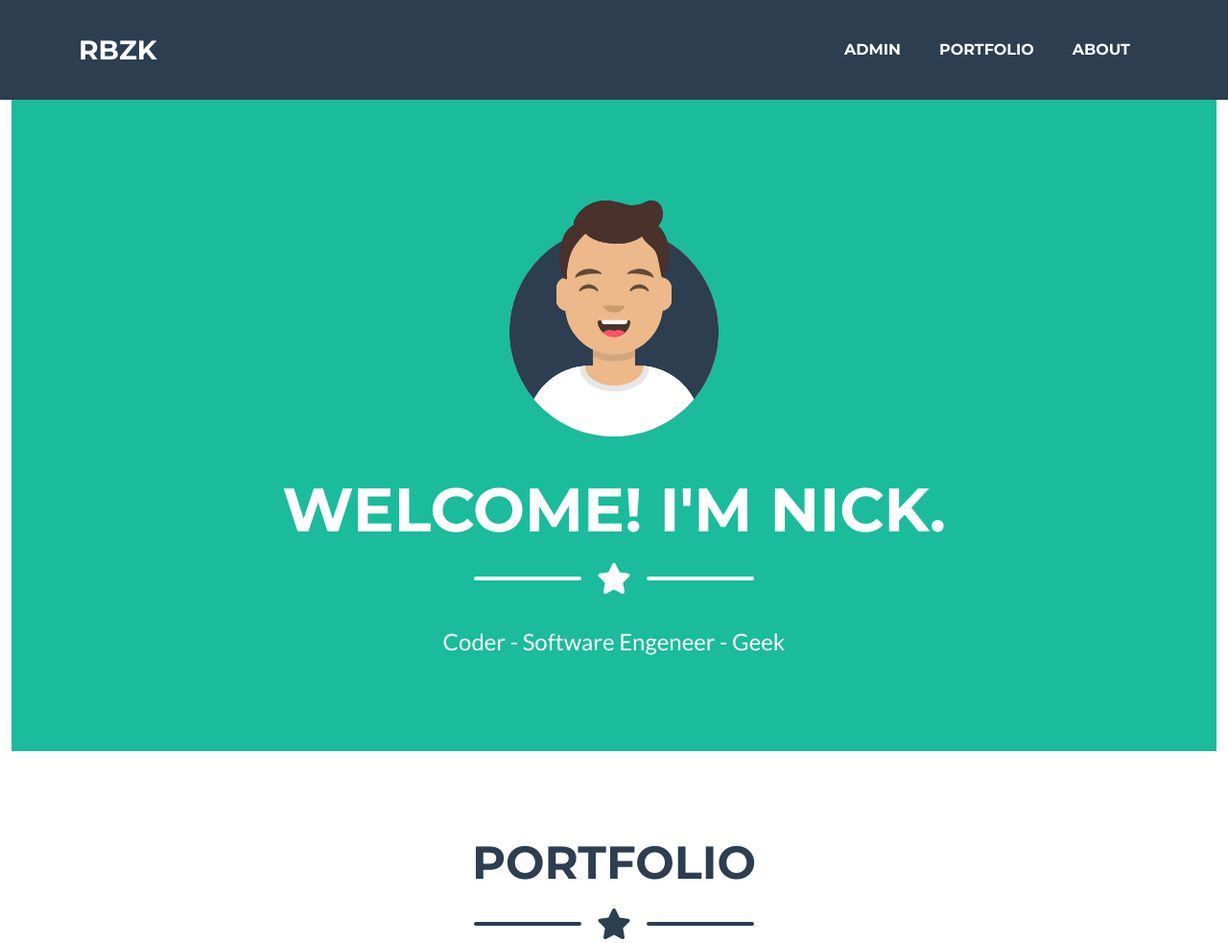
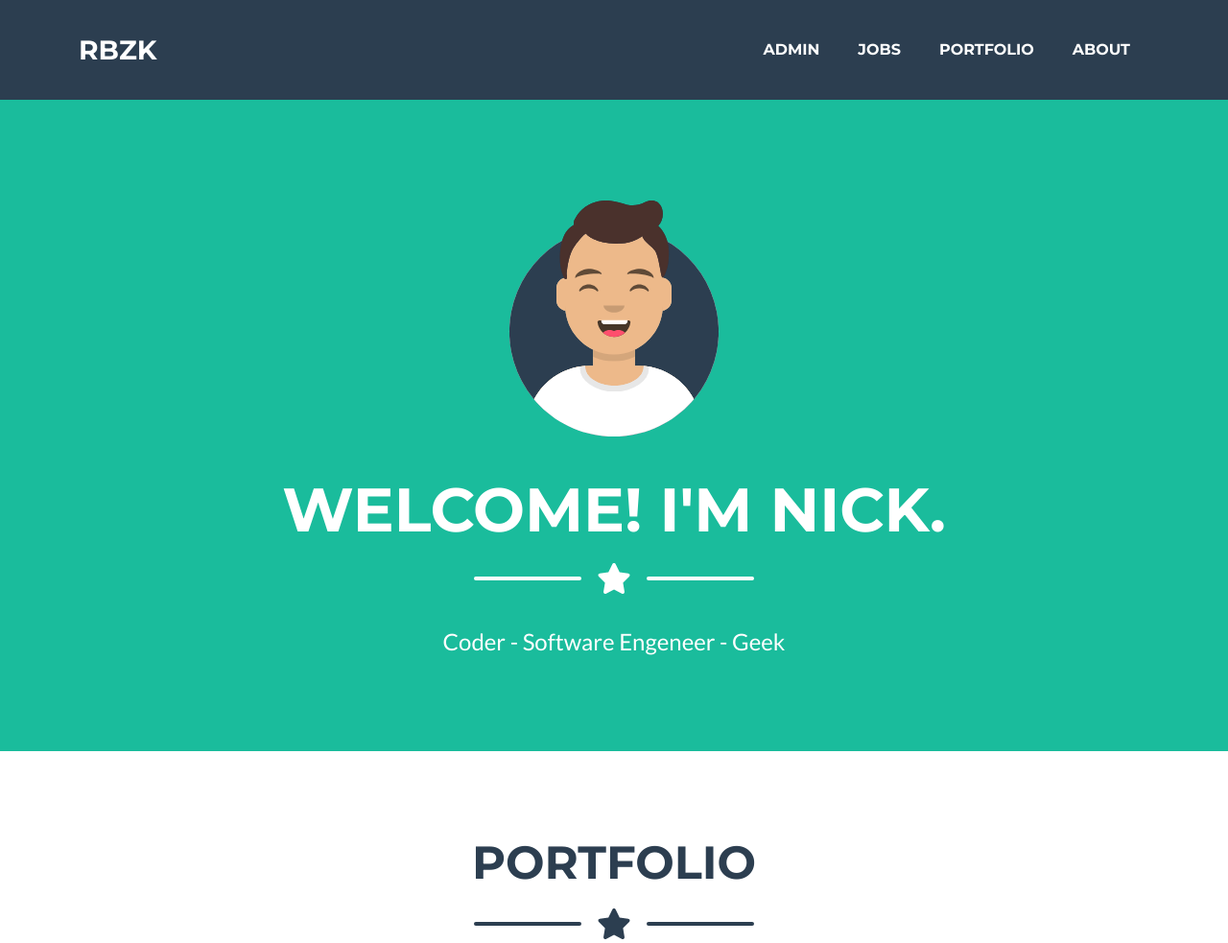
Before and after one commit to nick-rbzk/rbzk_pro, a Django app: page / in a window 1280 px wide. Shown: the top 983 px of the page at 96% size. Run offline with Django 4.2, Linux system fonts and the light colour scheme; the visitor is signed in with stand-in values (Sample User, id 1); parts of the project's set-up code (start-up, migrations or seed data) failed here and were passed over; some libraries are stand-ins or nearby versions.

Commit message:
Navigation and styles update.

```diff
--- a/templates/base.html
+++ b/templates/base.html
@@ -25,9 +25,9 @@
 
         {% include 'navbar.html' %}
 
-        <div class="container-fluid">
-            {% block content %}
-            {% endblock %}
+        <div class="container-responsive">
+                {% block content %}
+                {% endblock %}
         </div> <!-- /container -->
 
         {% include "footer.html" %}
--- a/templates/navbar.html
+++ b/templates/navbar.html
@@ -15,6 +15,11 @@
                         Admin
                     </a>
                 </li>
+                <li class="nav-item mx-0 mx-lg-1">
+                    <a class="nav-link py-3 px-0 px-lg-3 rounded" href="{% url 'jobs_page' %}">
+                        Jobs
+                    </a>
+                </li>
                 {% endif %}
                 {% if 'jobs' not in request.path %}
                 <li class="nav-item mx-0 mx-lg-1"><a class="nav-link py-3 px-0 px-lg-3 rounded" href="#portfolio">Portfolio</a></li>
```
